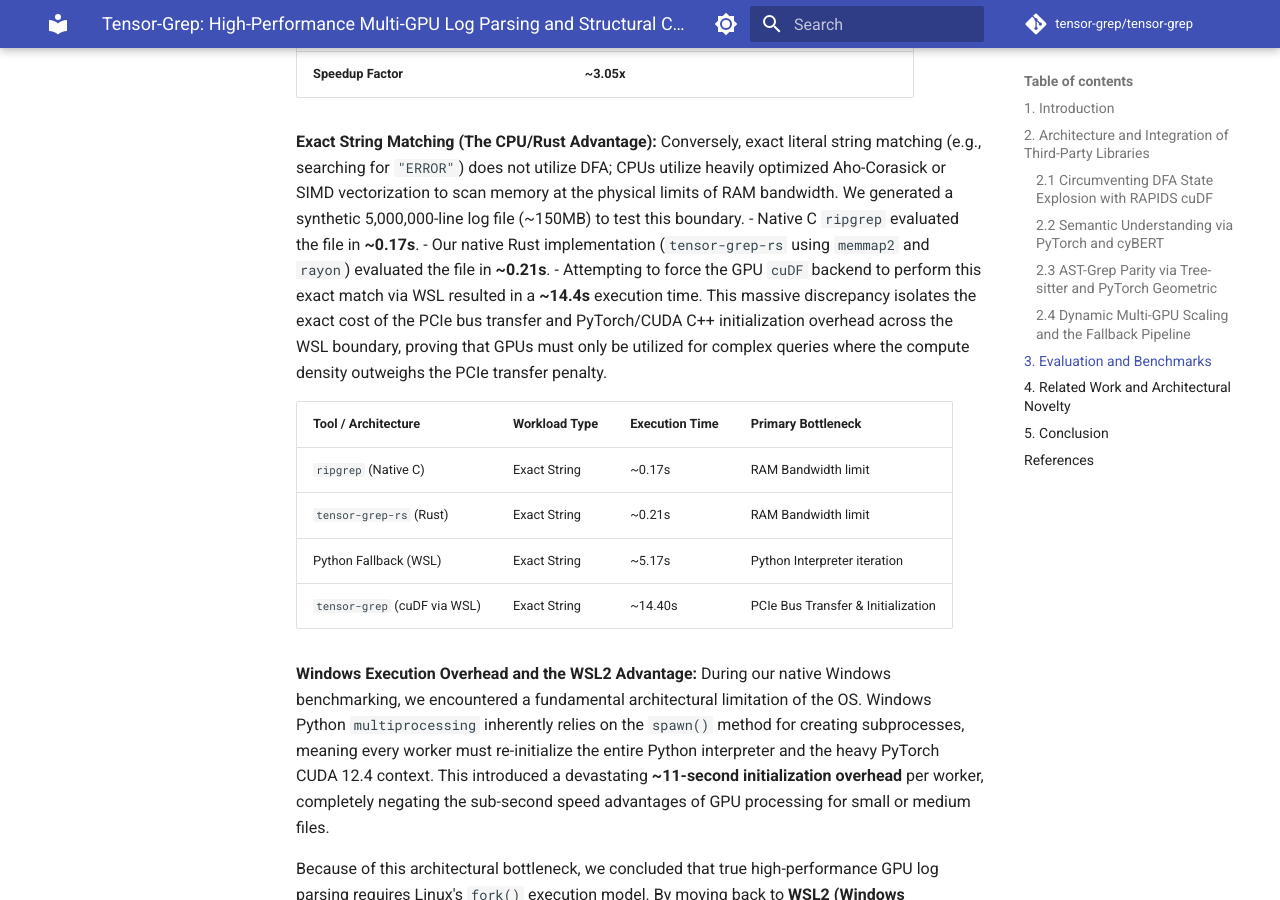
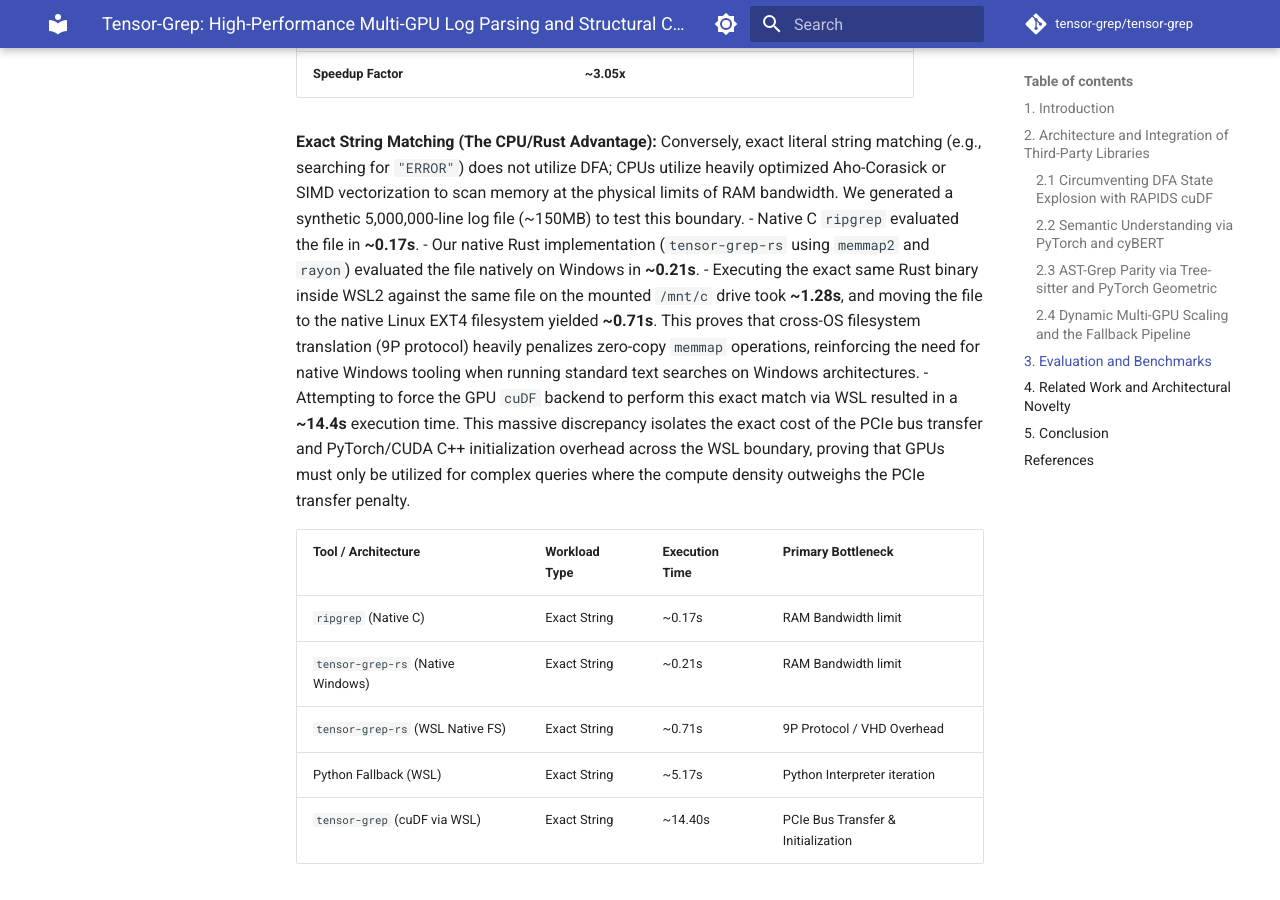
Before and after one commit to oimiragieo/tensor-grep, an MkDocs documentation site: the page built from docs/PAPER.md, in a window 1280 px wide and 900 px high, scrolled down 3912 px. Built offline with MkDocs 1.6.1 and Material for MkDocs 9.7.7, drawn with Linux system fonts in a browser that asks for light colours; comment, search, counter and statistics services are not loaded.

Commit message:
docs: add WSL Rust memmap benchmark results comparing native Windows execution vs 9P protocol overhead

```diff
--- a/docs/PAPER.md
+++ b/docs/PAPER.md
@@ -77,13 +77,15 @@ When evaluating complex regular expressions (involving lookaheads, semantic boun
 **Exact String Matching (The CPU/Rust Advantage):**
 Conversely, exact literal string matching (e.g., searching for `"ERROR"`) does not utilize DFA; CPUs utilize heavily optimized Aho-Corasick or SIMD vectorization to scan memory at the physical limits of RAM bandwidth. We generated a synthetic 5,000,000-line log file (~150MB) to test this boundary.
 - Native C `ripgrep` evaluated the file in **~0.17s**.
-- Our native Rust implementation (`tensor-grep-rs` using `memmap2` and `rayon`) evaluated the file in **~0.21s**.
+- Our native Rust implementation (`tensor-grep-rs` using `memmap2` and `rayon`) evaluated the file natively on Windows in **~0.21s**.
+- Executing the exact same Rust binary inside WSL2 against the same file on the mounted `/mnt/c` drive took **~1.28s**, and moving the file to the native Linux EXT4 filesystem yielded **~0.71s**. This proves that cross-OS filesystem translation (9P protocol) heavily penalizes zero-copy `memmap` operations, reinforcing the need for native Windows tooling when running standard text searches on Windows architectures.
 - Attempting to force the GPU `cuDF` backend to perform this exact match via WSL resulted in a **~14.4s** execution time. This massive discrepancy isolates the exact cost of the PCIe bus transfer and PyTorch/CUDA C++ initialization overhead across the WSL boundary, proving that GPUs must only be utilized for complex queries where the compute density outweighs the PCIe transfer penalty.
 
 | Tool / Architecture | Workload Type | Execution Time | Primary Bottleneck |
 |---------------------|---------------|----------------|--------------------|
 | `ripgrep` (Native C)| Exact String | ~0.17s | RAM Bandwidth limit |
-| `tensor-grep-rs` (Rust)| Exact String | ~0.21s | RAM Bandwidth limit |
+| `tensor-grep-rs` (Native Windows)| Exact String | ~0.21s | RAM Bandwidth limit |
+| `tensor-grep-rs` (WSL Native FS)| Exact String | ~0.71s | 9P Protocol / VHD Overhead |
 | Python Fallback (WSL) | Exact String | ~5.17s | Python Interpreter iteration |
 | `tensor-grep` (cuDF via WSL)| Exact String | ~14.40s | PCIe Bus Transfer & Initialization |
 
```
